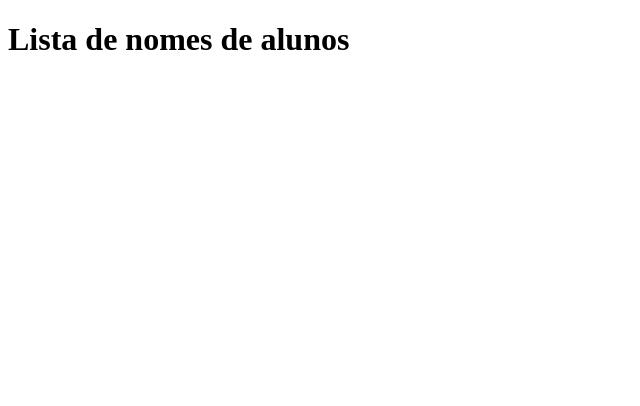
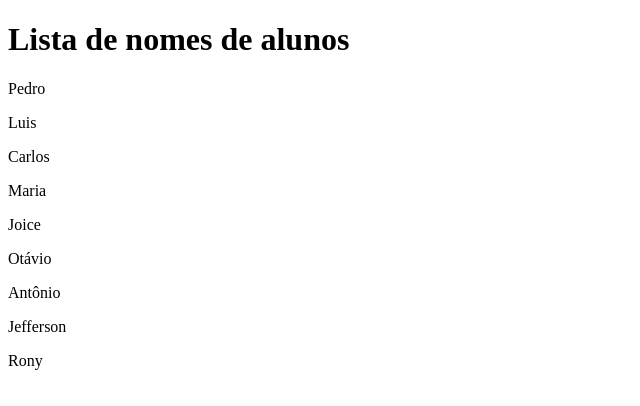
Before and after one commit to 1ESPF-2023/revisao, a plain HTML site: page rm97974/revisao.html in a window 1280 px wide. Shown: the whole page, without its empty margins (0-640 px from the left). Drawn offline with Linux system fonts and the light colour scheme.

Commit message:
Manipulação de Arrays

```diff
--- a/rm97974/js/script.js
+++ b/rm97974/js/script.js
@@ -27,3 +27,17 @@ nomesAlunosArray.forEach((aluno) =>  {
     //Imprime cada elemento no console
     console.log(`${aluno} ` );
 });
+
+//Recuperando a div lista-nomes e criando alguns filhos nela.
+const divListaNomes = document.querySelector("#lista-nome");
+
+//Criar os elementos filhos da div que são 'p';
+
+nomesAlunosArray.forEach((aluno)=>{
+    let p = document.createElement("p");
+    p.innerText = aluno;
+
+    p.setAttribute("class","nomes");
+
+    divListaNomes.appendChild(p);
+});
--- a/rm97974/revisao.html
+++ b/rm97974/revisao.html
@@ -2,16 +2,19 @@
 <html lang="pt-br">
 <head>
     <meta charset="UTF-8">
-    <meta name="viewport" content="width=, initial-scale=1.0">
+    <meta name="viewport" content="width=device-width, initial-scale=1.0">
     <title>Manipulação de Arrays</title>
+
     <script src="./js/script.js" defer></script>
+
 </head>
 <body>
 
     <h1>Lista de nomes de alunos</h1>
 
-    <div id="Lista-nome">
+    <div id="lista-nome">
 
     </div>
+
 </body>
 </html>
```
